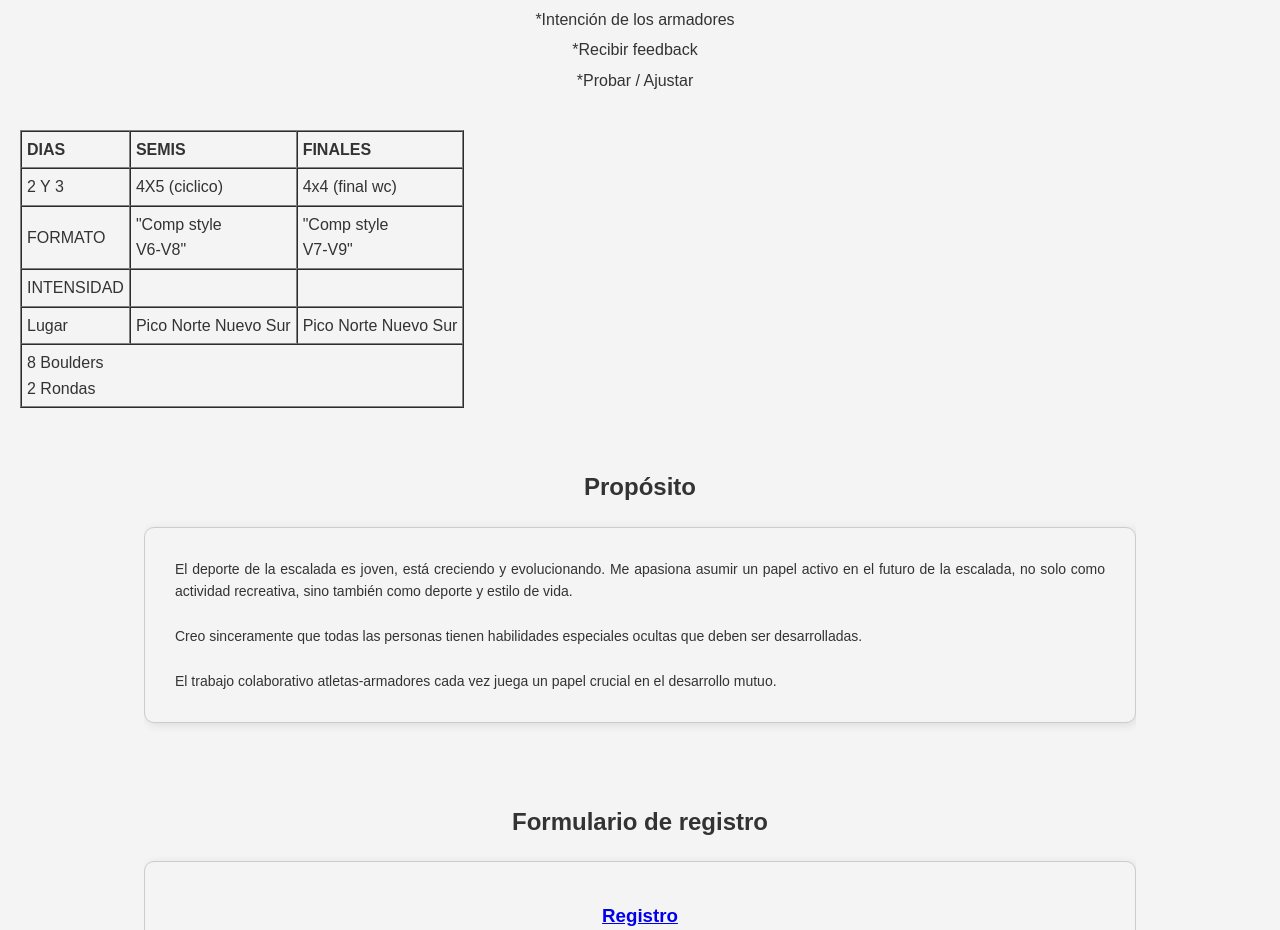
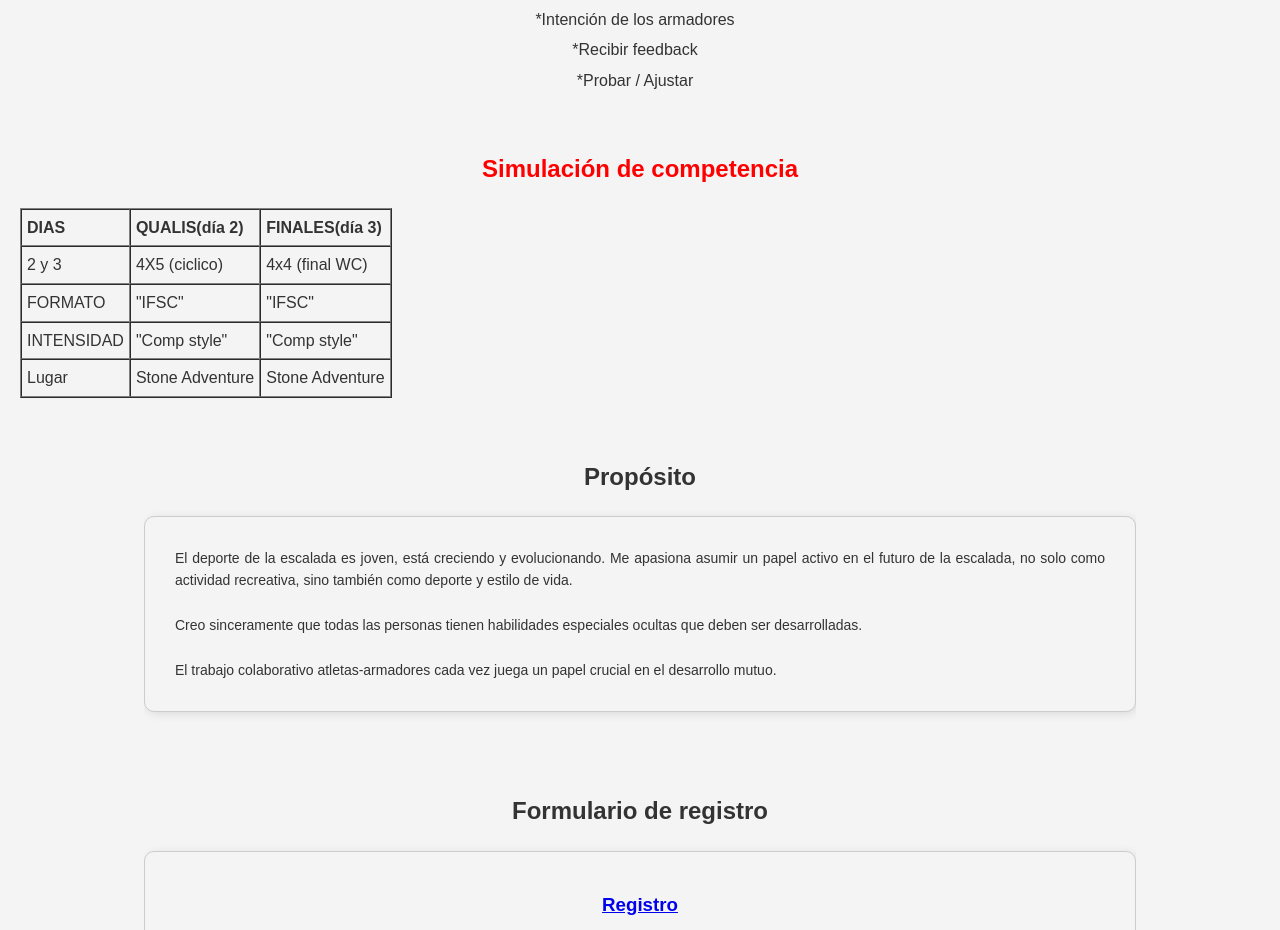
Before and after one commit to jairmorenom/tcstone2024, a plain HTML site: page index.html in a window 1280 px wide. Shown: the part 3788-4718 px from the top of the page. Drawn offline with Linux system fonts and the light colour scheme.

Commit message:
Update index.html

```diff
--- a/index.html
+++ b/index.html
@@ -439,41 +439,38 @@
 
 
 
-        <table border="1" cellspacing="0" cellpadding="5">
+<h2 style="text-align: center; color: red; font-weight: bold;">Simulación de competencia</h2>
+<table border="1" cellspacing="0" cellpadding="5" style="margin-top: 10px;">
     <thead>
         <tr>
             <th>DIAS</th>
-            <th>SEMIS</th>
-            <th>FINALES</th>
+            <th>QUALIS(día 2)</th>
+            <th>FINALES(día 3)</th>
         </tr>
     </thead>
     <tbody>
         <tr>
-            <td>2 Y 3</td>
+            <td>2 y 3</td>
             <td>4X5 (ciclico)</td>
-            <td>4x4 (final wc)</td>
+            <td>4x4 (final WC)</td>
         </tr>
         <tr>
             <td>FORMATO</td>
-            <td>"Comp style<br>V6-V8"</td>
-            <td>"Comp style<br>V7-V9"</td>
+            <td>"IFSC"</td>
+            <td>"IFSC"</td>
         </tr>
         <tr>
             <td>INTENSIDAD</td>
-            <td></td>
-            <td></td>
+            <td>"Comp style"</td>
+            <td>"Comp style"</td>
         </tr>
         <tr>
             <td>Lugar</td>
-            <td>Pico Norte Nuevo Sur</td>
-            <td>Pico Norte Nuevo Sur</td>
-        </tr>
-        <tr>
-            <td colspan="3">8 Boulders<br>2 Rondas</td>
+            <td>Stone Adventure</td>
+            <td>Stone Adventure</td>
         </tr>
     </tbody>
 </table>
-
 
 
 
```
